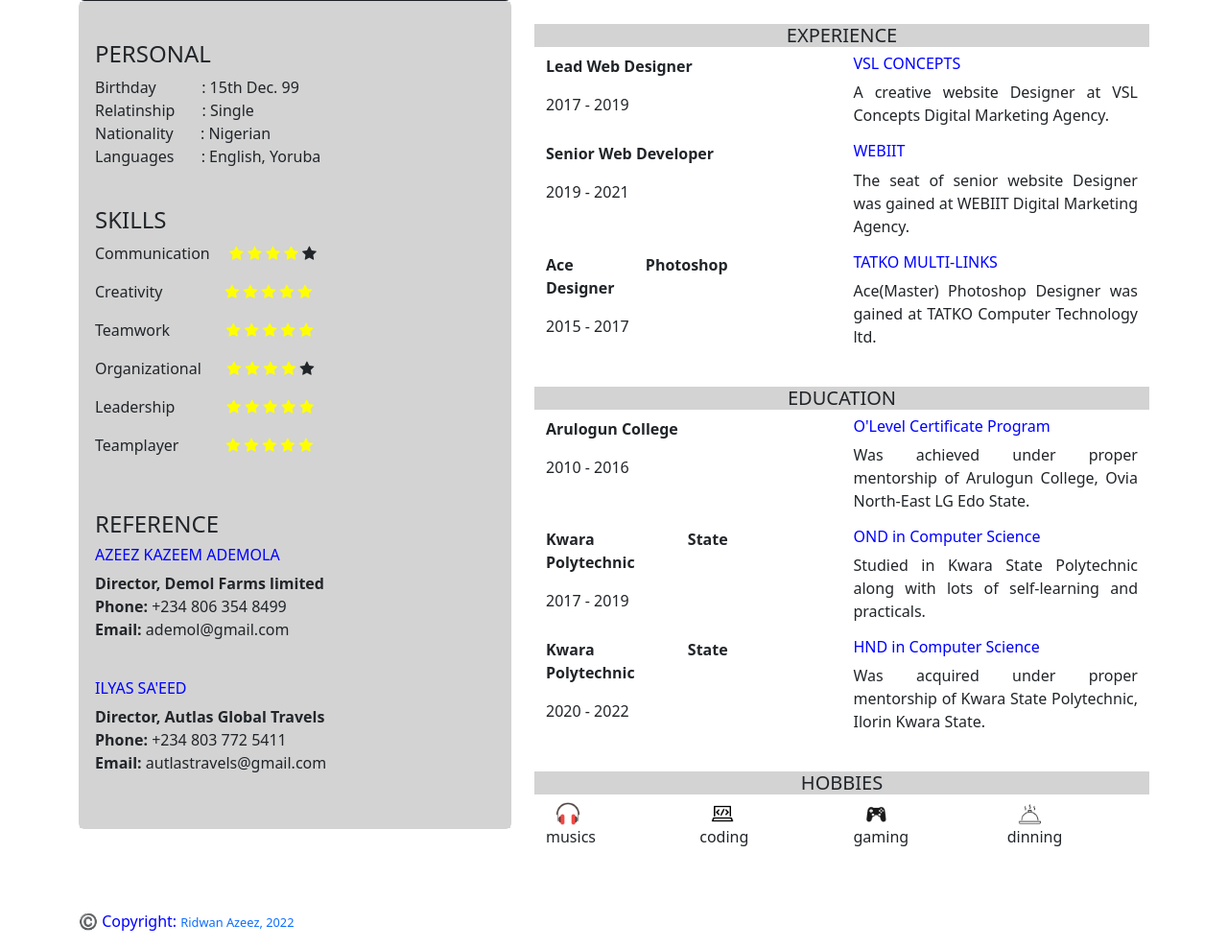
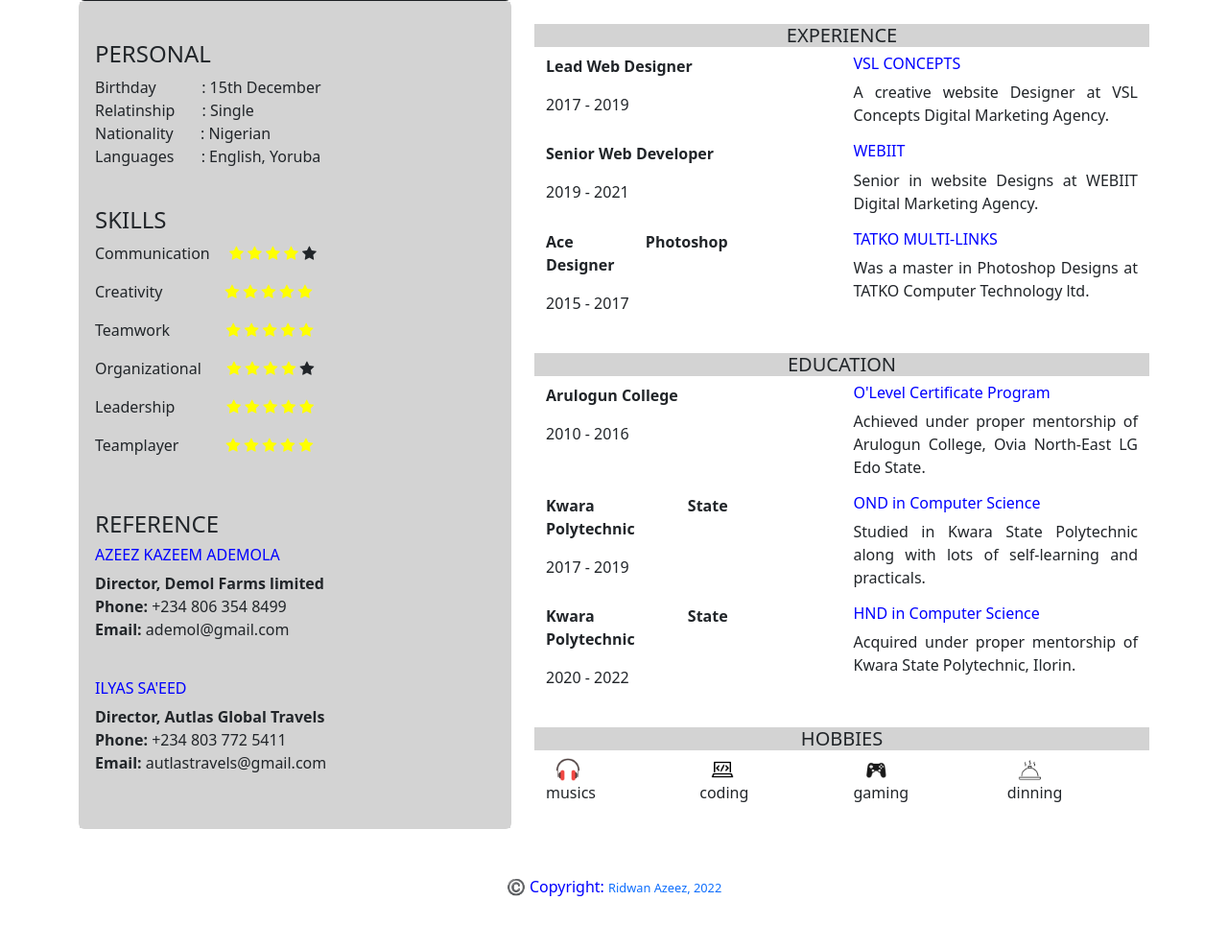
Before and after one commit to theridwanazeez/cv, a PHP site: page / in a window 1280 px wide. Shown: the part 770-1758 px from the top of the page at 96% size. After the commit the page ends 1704 px from the top, so only its background shows below. Run offline with PHP 8.4, Linux system fonts and the light colour scheme; some libraries are stand-ins or nearby versions.

Commit message:
Update index.php

```diff
--- a/index.php
+++ b/index.php
@@ -166,7 +166,7 @@
                     <div class="card-body" id="personal-column"> <!-- Card Body opened -->
             <br>
                <h4>PERSONAL</h4>
-               <p>Birthday <span class="personal-span1">: 15th Dec. 99</span><br>
+               <p>Birthday <span class="personal-span1">: 15th December</span><br>
                 Relatinship <span class="personal-span">: Single</span><br>
                 Nationality <span class="personal-span">: Nigerian</span><br>
                 Languages   <span class="personal-span">: English, Yoruba</span><br><br>
@@ -261,17 +261,17 @@
                         </div>
                         <div class="col-6 offset-2">
                             <h6>WEBIIT</h6>
-                            <p>The seat of senior website Designer was gained at WEBIIT Digital Marketing Agency.</p>
+                            <p>Senior in website Designs at WEBIIT Digital Marketing Agency.</p>
                         </div>
                     </div>
 
                     <div class="row">
                         <div class="col-4">
-                            <p><b> Ace Photoshop Designer</b><br><span><p>2015 - 2017</p></span></p>
+                            <p><b>Ace Photoshop Designer</b><br><span><p>2015 - 2017</p></span></p>
                         </div>
                         <div class="col-6 offset-2">
                             <h6>TATKO MULTI-LINKS</h6>
-                            <p>Ace(Master) Photoshop Designer was gained at TATKO Computer Technology ltd.</p>
+                            <p>Was a master in Photoshop Designs at TATKO Computer Technology ltd.</p>
                         </div>
                     </div>
                 </div> <!-- container closed -->
@@ -287,7 +287,7 @@
                         </div>
                         <div class="col-6 offset-2">
                             <h6>O'Level Certificate Program</h6>
-                            <p>Was achieved under proper mentorship of Arulogun College, Ovia North-East LG Edo State.</p>
+                            <p>Achieved under proper mentorship of Arulogun College, Ovia North-East LG Edo State.</p>
                         </div>
                     </div>
 
@@ -307,7 +307,7 @@
                         </div>
                         <div class="col-6 offset-2">
                             <h6>HND in Computer Science</h6>
-                            <p>Was acquired under proper mentorship of Kwara State Polytechnic, Ilorin Kwara State.</p>
+                            <p>Acquired under proper mentorship of Kwara State Polytechnic, Ilorin.</p>
                         </div>
                     </div>
                 </div> <!-- container closed -->
@@ -340,6 +340,6 @@
     </div> <!-- container closed --> <br><br>
 
     <div class="footer" align="center" style="color:blue">
-        <p>©️ Copyright: <span><a href="https://linktr.ee/ridwanazeez" style="font-size: 0.8rem; text-decoration:none;">Ridwan Azeez, 2022</a></span></p>
+        <p style="text-align:center;">©️ Copyright: <span><a href="https://linktr.ee/ridwanazeez" style="font-size: 0.8rem; text-decoration:none;">Ridwan Azeez, 2022</a></span></p>
     </div>
 </body>
```
